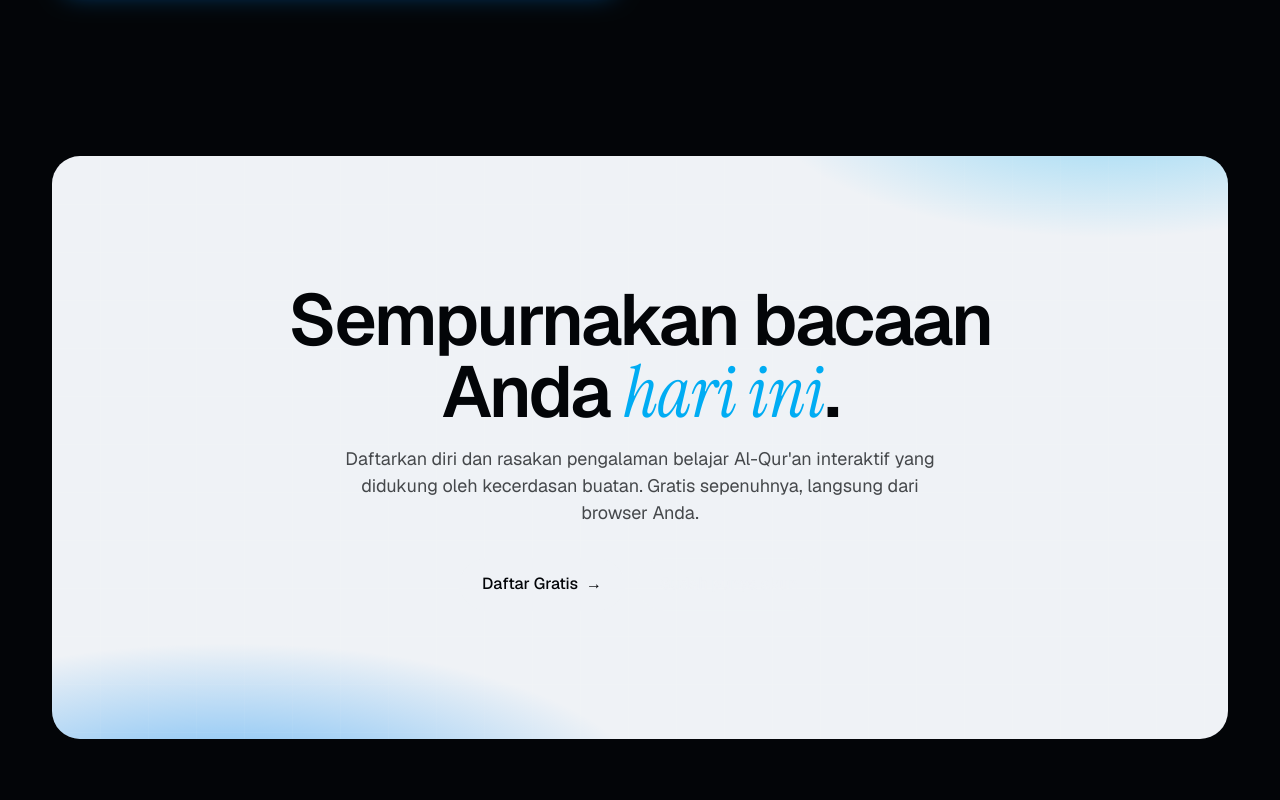
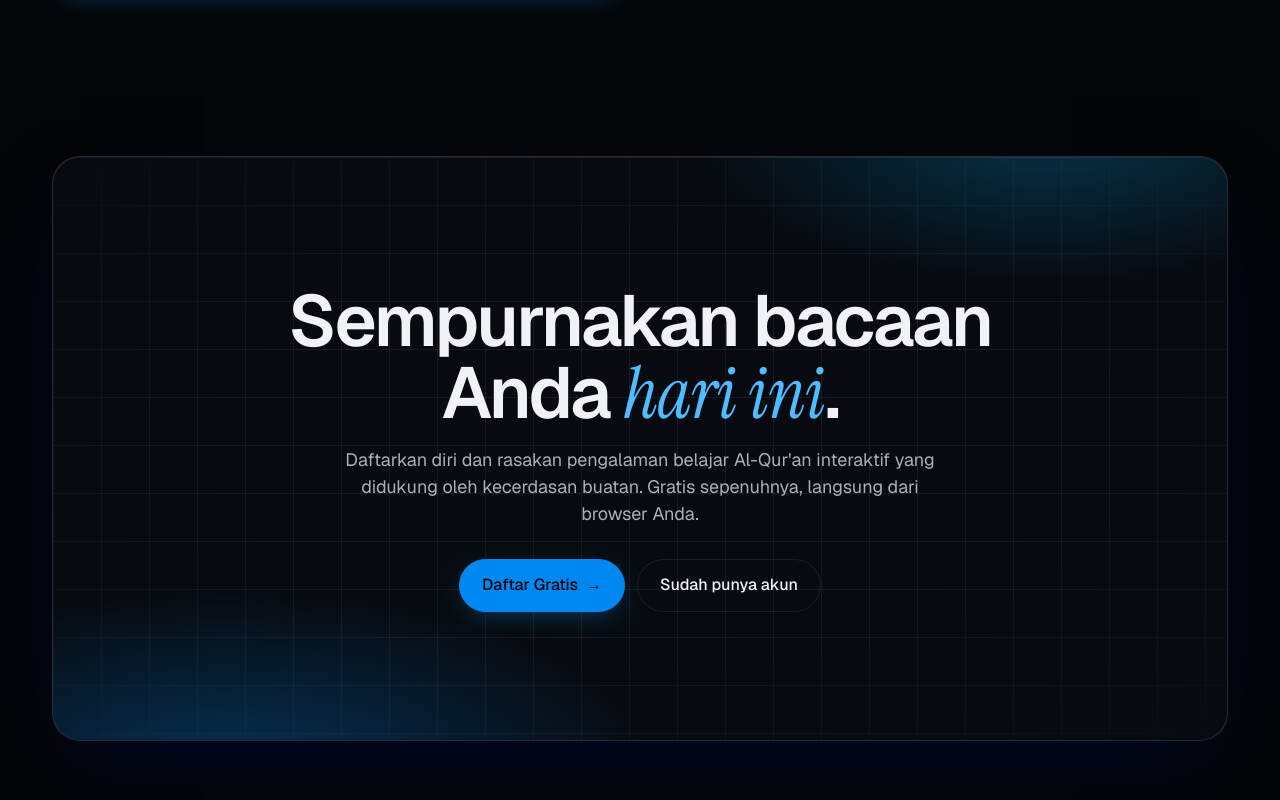
Before and after one commit to RizalHaryaputra/tarteel-space-frontend, a Nuxt app: page / in a window 1280 px wide. Shown: the part 4253-5053 px from the top of the page. Built offline with nearby package versions, Linux system fonts and the light colour scheme.

Commit message:
fix(landing): resolve CTA panel button visibility and add hairline grid background

```diff
--- a/app/pages/index.vue
+++ b/app/pages/index.vue
@@ -380,10 +380,10 @@
             oleh kecerdasan buatan. Gratis sepenuhnya, langsung dari browser Anda.
           </p>
           <div class="ts-cta-panel__actions">
-            <button class="ts-btn ts-btn--light" @click="navigateTo('/register')">
+            <button class="ts-btn ts-btn--primary" @click="navigateTo('/register')">
               Daftar Gratis <span aria-hidden="true">→</span>
             </button>
-            <button class="ts-btn ts-btn--ghost-light" @click="navigateTo('/login')">
+            <button class="ts-btn ts-btn--ghost" @click="navigateTo('/login')">
               Sudah punya akun
             </button>
           </div>
@@ -1736,13 +1736,17 @@ onBeforeUnmount(() => {
 
 .ts-cta-panel {
   position: relative;
-  background: var(--color-ink-0);
-  color: var(--color-paper-0);
+  background: var(--color-paper-1);
+  color: var(--color-ink-0);
+  border: var(--rule-soft);
   border-radius: var(--radius-xl);
   padding: var(--space-4xl) var(--space-2xl);
   text-align: center;
   overflow: hidden;
   isolation: isolate;
+  box-shadow:
+    0 1px 0 color-mix(in oklch, var(--color-ink-0) 6%, transparent) inset,
+    0 30px 80px -30px rgba(0, 10, 60, 0.8);
 }
 
 .ts-cta-panel::before {
@@ -1750,8 +1754,8 @@ onBeforeUnmount(() => {
   position: absolute;
   inset: 0;
   background:
-    radial-gradient(600px 220px at 15% 110%, color-mix(in oklch, var(--color-accent) 55%, transparent), transparent 70%),
-    radial-gradient(500px 200px at 90% -10%, color-mix(in oklch, var(--color-companion) 40%, transparent), transparent 70%);
+    radial-gradient(600px 250px at 15% 105%, color-mix(in oklch, var(--color-accent) 30%, transparent), transparent 70%),
+    radial-gradient(500px 220px at 85% -5%, color-mix(in oklch, var(--color-companion) 25%, transparent), transparent 70%);
   z-index: -1;
 }
 
@@ -1760,9 +1764,11 @@ onBeforeUnmount(() => {
   position: absolute;
   inset: 0;
   background-image:
-    linear-gradient(to right, rgba(255, 255, 255, 0.04) 1px, transparent 1px),
-    linear-gradient(to bottom, rgba(255, 255, 255, 0.04) 1px, transparent 1px);
+    linear-gradient(to right, color-mix(in oklch, var(--color-ink-0) 7%, transparent) 1px, transparent 1px),
+    linear-gradient(to bottom, color-mix(in oklch, var(--color-ink-0) 7%, transparent) 1px, transparent 1px);
   background-size: 48px 48px;
+  mask-image: radial-gradient(ellipse 90% 80% at 50% 50%, black 40%, transparent 90%);
+  -webkit-mask-image: radial-gradient(ellipse 90% 80% at 50% 50%, black 40%, transparent 90%);
   z-index: -1;
 }
 
@@ -1775,13 +1781,14 @@ onBeforeUnmount(() => {
   margin: 0 0 var(--space-md);
   max-width: 18ch;
   margin-inline: auto;
+  color: var(--color-ink-0);
   font-style: normal;
 }
 
-.ts-cta-panel__title .ts-italic { color: var(--color-companion); }
+.ts-cta-panel__title .ts-italic { color: var(--color-accent-soft); }
 
 .ts-cta-panel__sub {
-  color: color-mix(in oklch, var(--color-paper-0) 72%, transparent);
+  color: var(--color-ink-1);
   max-width: 50ch;
   margin: 0 auto var(--space-xl);
   font-size: var(--text-md);
```
